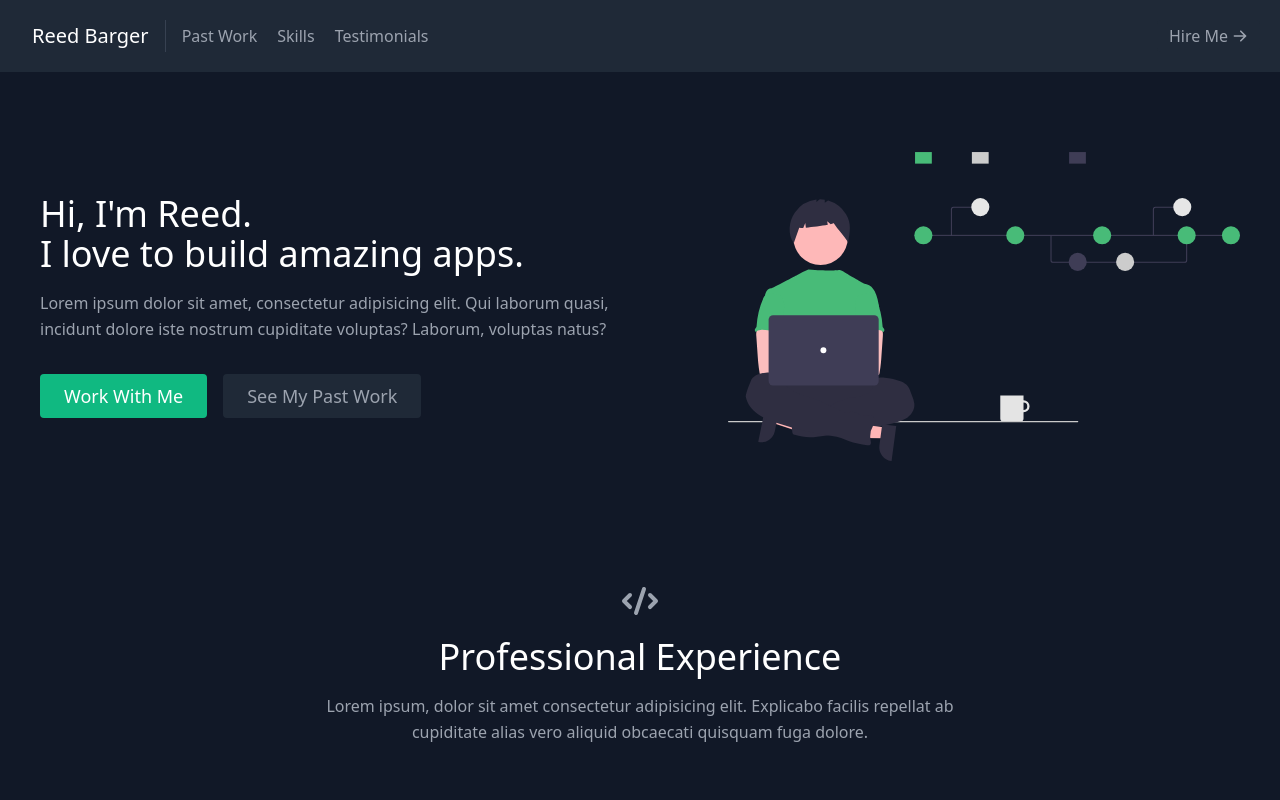
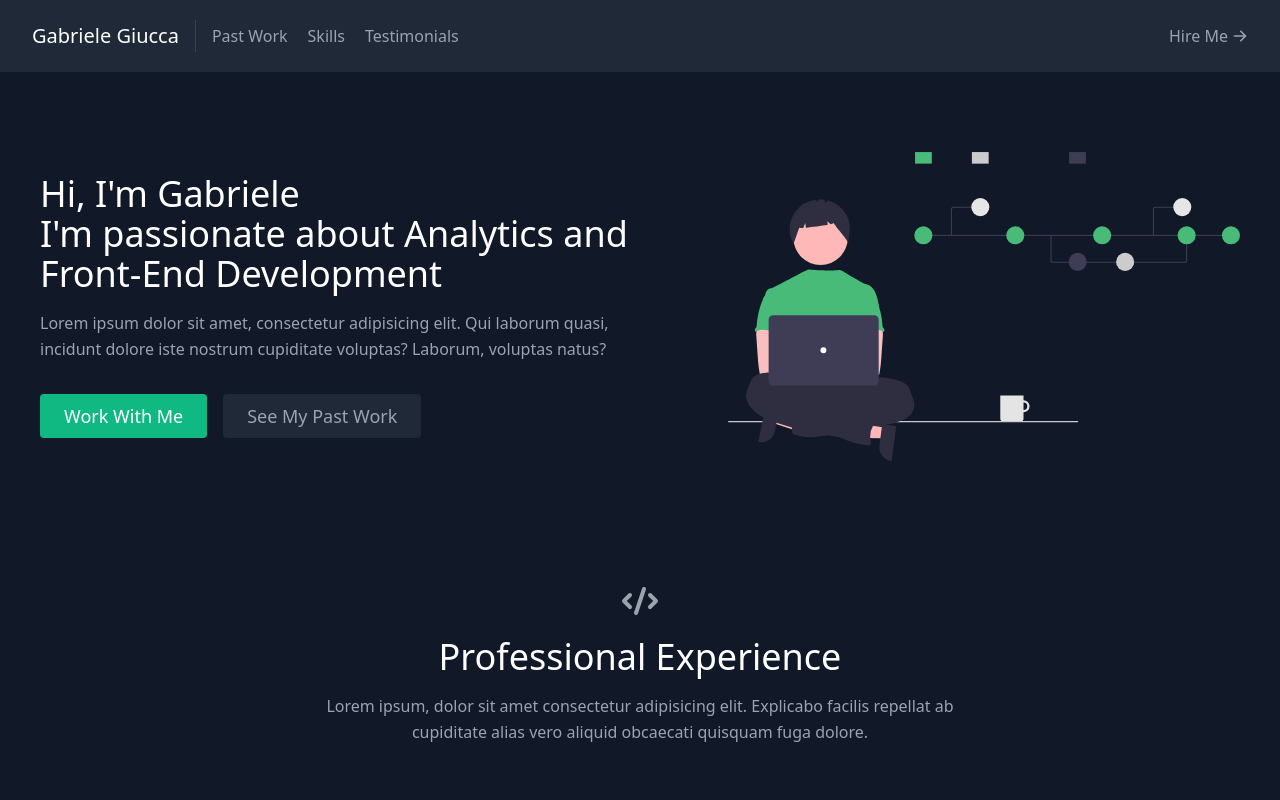
Before and after one commit to coopermarketing/my-portfolio, a React (Create React App) app: page / in a window 1280 px wide. Shown: the top 800 px of the page. Built offline with nearby package versions, Linux system fonts and the light colour scheme.

Commit message:
editing text

```diff
--- a/src/components/About.js
+++ b/src/components/About.js
@@ -6,9 +6,8 @@ export default function About() {
       <div className="container mx-auto flex px-10 py-20 md:flex-row flex-col items-center">
         <div className="lg:flex-grow md:w-1/2 lg:pr-24 md:pr-16 flex flex-col md:items-start md:text-left mb-16 md:mb-0 items-center text-center">
           <h1 className="title-font sm:text-4xl text-3xl mb-4 font-medium text-white">
-            Hi, I'm Reed.
-            <br className="hidden lg:inline-block" />I love to build amazing
-            apps.
+            Hi, I'm Gabriele
+            <br className="hidden lg:inline-block" />I'm passionate about Analytics and Front-End Development
           </h1>
           <p className="mb-8 leading-relaxed">
             Lorem ipsum dolor sit amet, consectetur adipisicing elit. Qui
--- a/src/components/Navbar.js
+++ b/src/components/Navbar.js
@@ -7,7 +7,7 @@ export default function Navbar() {
       <div className="container mx-auto flex flex-wrap p-5 flex-col md:flex-row items-center">
         <a className="title-font font-medium text-white mb-4 md:mb-0">
           <a href="#about" className="ml-3 text-xl">
-            Reed Barger
+            Gabriele Giucca
           </a>
         </a>
         <nav className="md:mr-auto md:ml-4 md:py-1 md:pl-4 md:border-l md:border-gray-700	flex flex-wrap items-center text-base justify-center">
```
